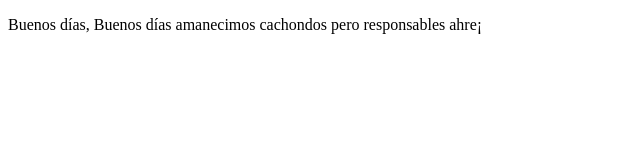
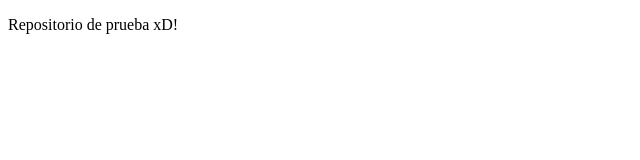
Before and after one commit to enriquecalra/DesarroloS, a plain HTML site: page index.html in a window 1280 px wide. Shown: the whole page, without its empty margins (0-640 px from the left). Drawn offline with Linux system fonts and the light colour scheme.

Commit message:
cambiamos saludo

```diff
--- a/index.html
+++ b/index.html
@@ -8,7 +8,7 @@
 </head>
 <body>
     <p>
-        Buenos días, Buenos días amanecimos cachondos pero responsables ahre¡
+        Repositorio de prueba xD!
     </p>
 </body>
 </html>
```
